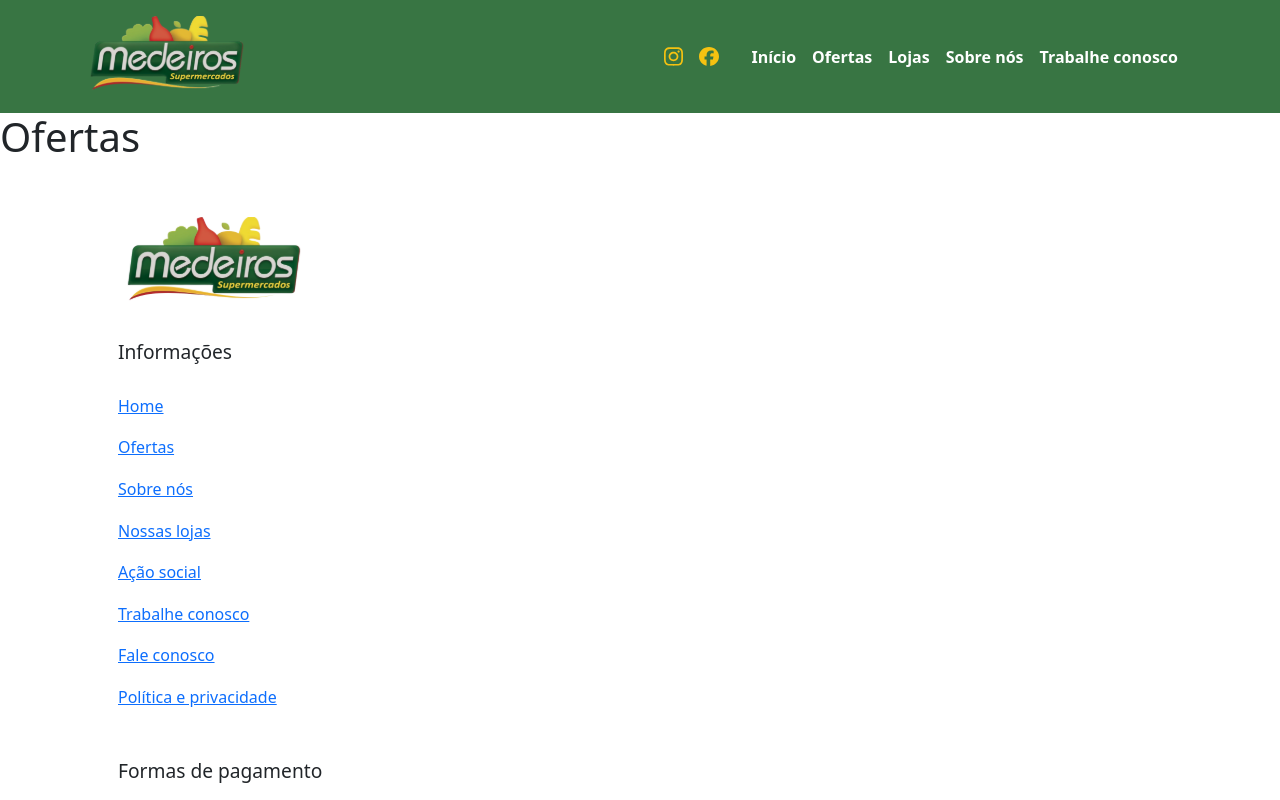
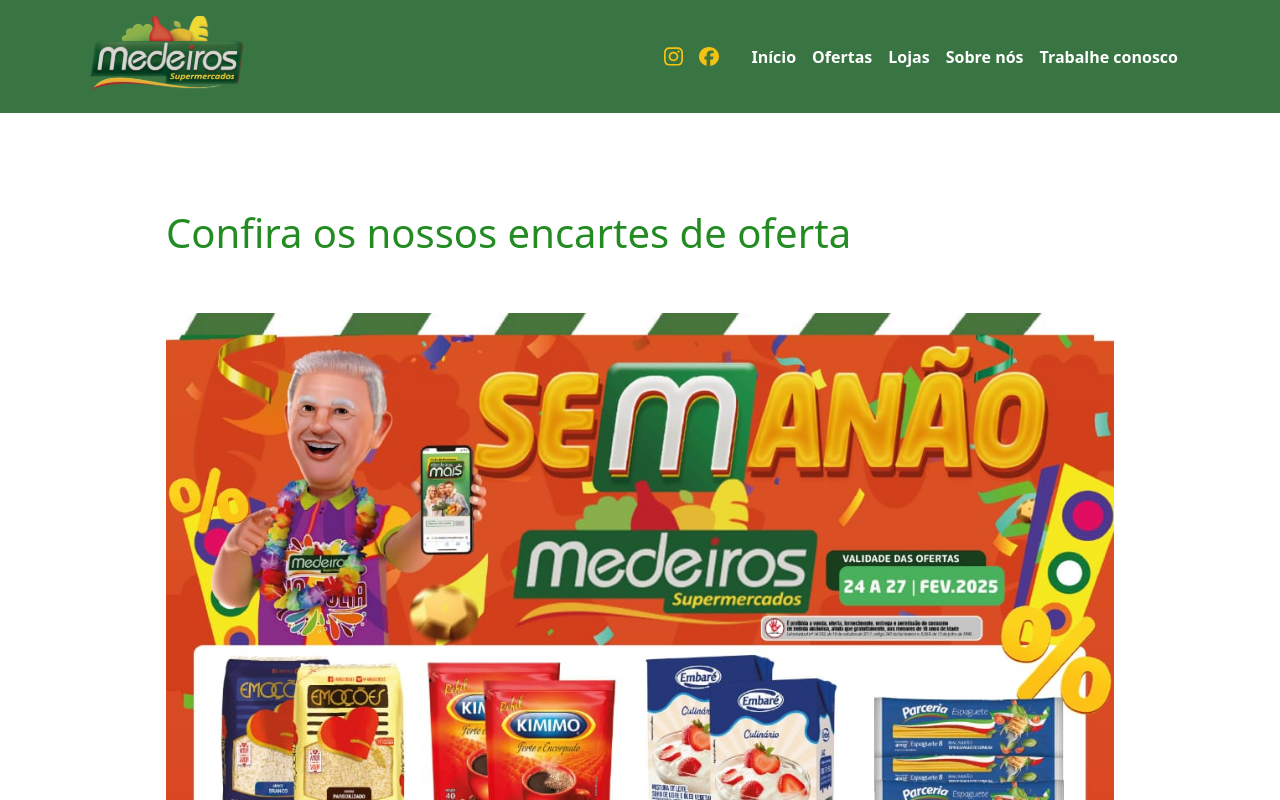
Before and after one commit to S-Medeiros/site-institucional-React-, a React (Vite) app: page /ofertas in a window 1280 px wide. Shown: the top 800 px of the page. Built offline with nearby package versions, Linux system fonts and the light colour scheme.

Commit message:
feat: content page encartes

```diff
--- a/src/pages/Offers/index.jsx
+++ b/src/pages/Offers/index.jsx
@@ -1,8 +1,19 @@
+import { Container } from "react-bootstrap";
+import Encarte1 from "../../assets/24-27fev1.jpeg"
+import Encarte2 from "../../assets/24-27fev2.jpeg"
 
 
 const Offers = () => {
     return ( <>
-    <h1>Ofertas</h1>
+    <Container className="p-5">
+        <div className="p-5 d-flex flex-column gap-5" >
+            <h1 className="text-dark-green ">Confira os nossos encartes de oferta</h1>
+            <img src={Encarte1} alt="Encarte1" className="img-fluid "/>
+            <h3 className="text-light bg-primary">Ofertas validas até o dia: 23/04/2025</h3>
+            <img src={Encarte2} alt="Encarte2" className="img-fluid "/>
+        </div>
+
+    </Container>
 
     </> );
 }
```
